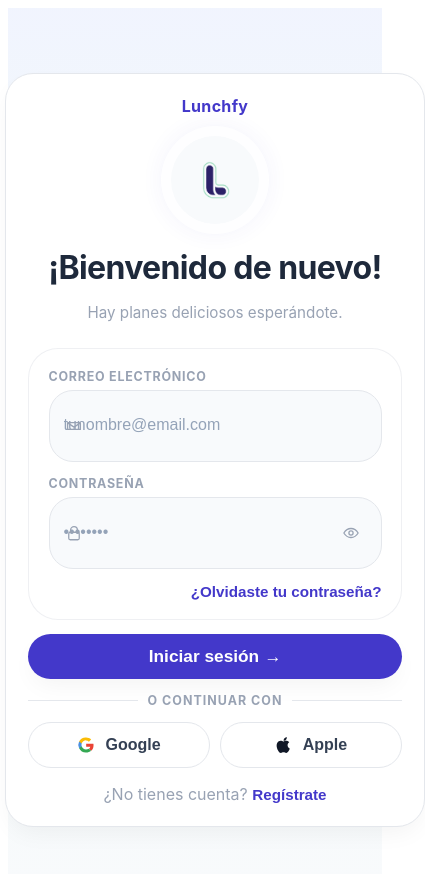
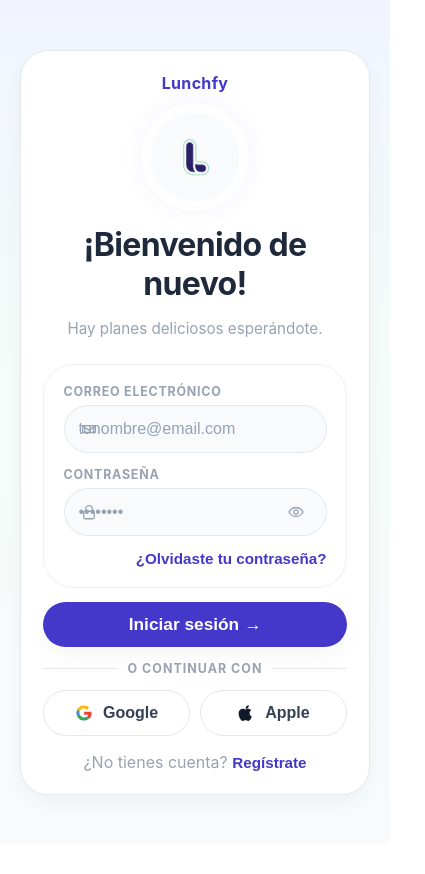
Before and after one commit to Fargv/pilot-homefirst, a React (Vite) app in the folder frontend/: page /kitchen/login in a window 390 px wide. Shown: the top 874 px of the page, 425 px wide, since content can reach past the window. After the commit the page ends 844 px from the top, so only its background shows below. Built offline with nearby package versions, Linux system fonts and the light colour scheme; no server answers.

Commit message:
UI — Fix responsive móvil: sin scroll horizontal y layout centrado

```diff
--- a/frontend/src/kitchen/kitchen.css
+++ b/frontend/src/kitchen/kitchen.css
@@ -1,7 +1,23 @@
+*,
+*::before,
+*::after {
+  box-sizing: border-box;
+}
+
 html,
-body,
+body {
+  width: 100%;
+  max-width: 100%;
+  height: 100%;
+  margin: 0;
+  overflow-x: hidden;
+}
+
 #root {
+  width: 100%;
+  max-width: 100%;
   height: 100%;
+  overflow-x: hidden;
 }
 
 @media (pointer: coarse) {
@@ -66,6 +82,8 @@
   background-size: 100% 100%;
   min-height: 100vh;
   min-height: 100dvh;
+  width: 100%;
+  max-width: 100%;
   color: var(--hf-text);
 }
 
@@ -95,6 +113,7 @@
   max-width: 1100px;
   margin: 0 auto;
   padding: 24px;
+  width: 100%;
 }
 
 .kitchen-bottom-nav {
@@ -1125,6 +1144,7 @@
   display: flex;
   align-items: center;
   width: 100%;
+  max-width: 100%;
 }
 
 .kitchen-weekdays-carousel.is-carousel::before,
@@ -1209,6 +1229,7 @@
   scrollbar-width: none;
   justify-content: flex-start;
   padding: 4px 32px;
+  max-width: 100%;
 }
 
 .kitchen-weekdays-list.is-carousel::-webkit-scrollbar {
@@ -2444,6 +2465,8 @@
 .kitchen-container {
   width: min(1120px, 100%);
   padding: 20px;
+  margin: 0 auto;
+  max-width: 100%;
 }
 
 .kitchen-ui-card,
```
Also changed, not shown: 1 other file (tests, documents, lock files or other folders).
